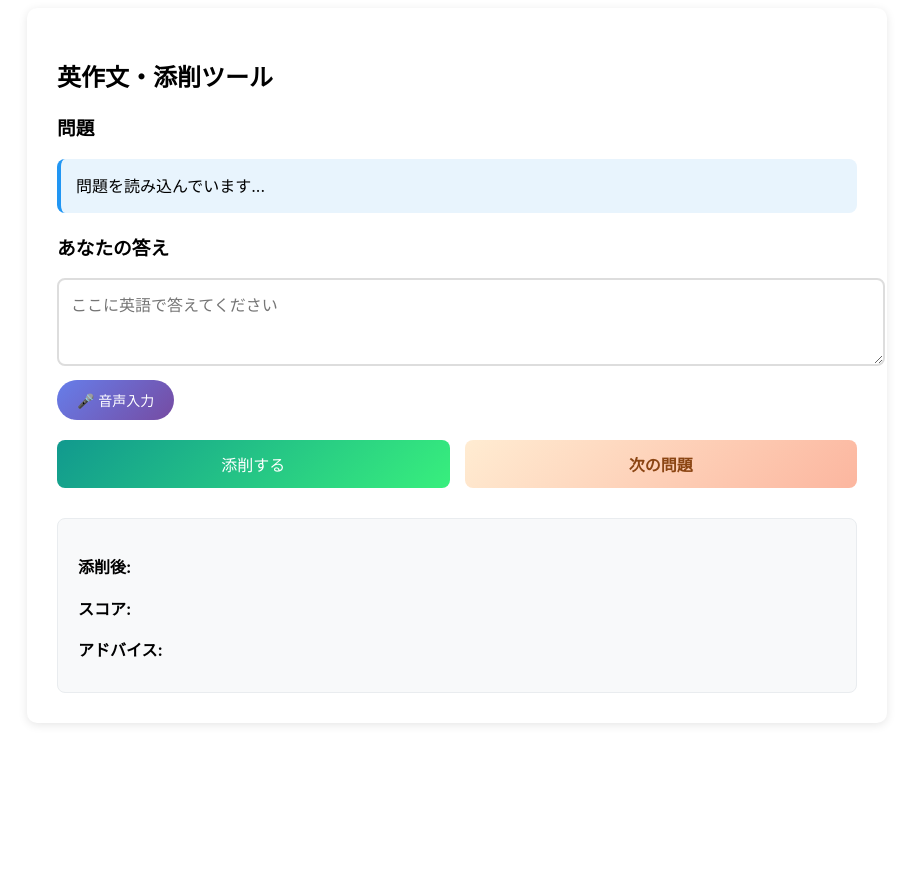
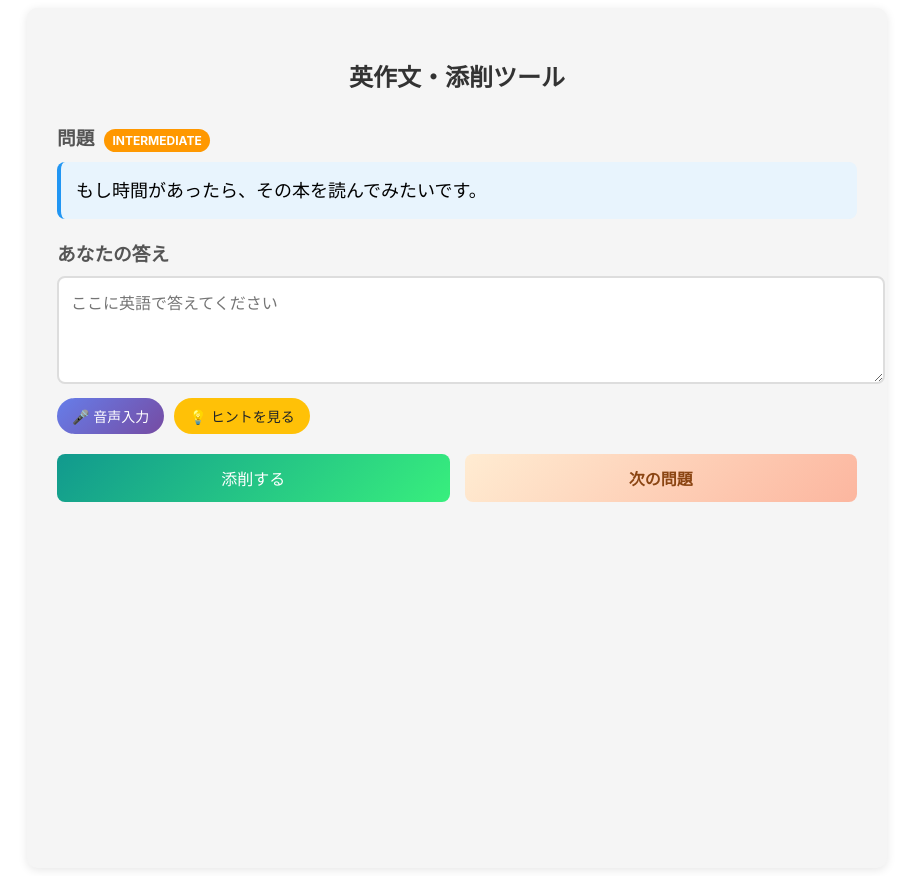
Before and after one commit to kajironpu/english-checker-new, a Next.js app: page / in a window 1280 px wide. Shown: the whole page, without its empty margins (183-1099 px from the left). Before the commit the page ends 800 px from the top, so only its background shows below. Built offline with nearby package versions, Linux system fonts and the light colour scheme.

Commit message:
Add problem database and enhanced features

```diff
--- a/pages/index.js
+++ b/pages/index.js
@@ -1,12 +1,58 @@
 import { useState, useEffect } from 'react';
-import styles from '../styles/Home.module.css';
+
+// 問題データベース
+const problemsDB = [
+  {
+    id: 1,
+    japanese: "私は毎朝7時に起きます。",
+    level: "beginner",
+    hints: ["wake up", "every morning", "at 7 o'clock"]
+  },
+  {
+    id: 2,
+    japanese: "昨日、友達と映画を見に行きました。",
+    level: "beginner",
+    hints: ["yesterday", "went to see", "with my friend"]
+  },
+  {
+    id: 3,
+    japanese: "来年、日本を訪問する予定です。",
+    level: "intermediate",
+    hints: ["next year", "plan to", "visit"]
+  },
+  {
+    id: 4,
+    japanese: "もし時間があったら、その本を読んでみたいです。",
+    level: "intermediate",
+    hints: ["if I had time", "would like to", "try reading"]
+  },
+  {
+    id: 5,
+    japanese: "彼女は環境問題について深く考えている。",
+    level: "advanced",
+    hints: ["environmental issues", "thinking deeply", "about"]
+  }
+];
 
 export default function EnglishChecker() {
-  const [problem, setProblem] = useState('問題を読み込んでいます...');
+  const [currentProblem, setCurrentProblem] = useState(null);
   const [userAnswer, setUserAnswer] = useState('');
   const [corrected, setCorrected] = useState('');
   const [score, setScore] = useState('');
   const [advice, setAdvice] = useState('');
+  const [showHints, setShowHints] = useState(false);
+
+  // 初回読み込み時に問題をロード
+  useEffect(() => {
+    loadRandomProblem();
+  }, []);
+
+  // ランダムな問題を読み込み
+  const loadRandomProblem = () => {
+    const randomIndex = Math.floor(Math.random() * problemsDB.length);
+    setCurrentProblem(problemsDB[randomIndex]);
+    setShowHints(false);
+  };
 
   // 音声入力機能
   const handleVoiceInput = () => {
@@ -14,65 +60,253 @@ export default function EnglishChecker() {
       const SpeechRecognition = window.SpeechRecognition || window.webkitSpeechRecognition;
       const recognition = new SpeechRecognition();
       recognition.lang = 'en-US';
+      recognition.continuous = false;
+      recognition.interimResults = false;
+
       recognition.onresult = (event) => {
         const transcript = event.results[0][0].transcript;
-        setUserAnswer(transcript);
+        setUserAnswer(prevAnswer => prevAnswer + ' ' + transcript);
       };
+
+      recognition.onerror = (event) => {
+        console.error('Speech recognition error:', event.error);
+        alert('音声認識エラー: ' + event.error);
+      };
+
       recognition.start();
     } else {
-      alert('音声認識がサポートされていません');
+      alert('お使いのブラウザは音声認識をサポートしていません。Chrome等をご利用ください。');
     }
   };
 
-  // 添削機能（仮の実装）
+  // 簡単な添削機能（実装例）
   const handleCheck = () => {
-    setCorrected('Sample corrected text');
-    setScore('85/100');
-    setAdvice('Good job! Consider using more varied vocabulary.');
+    if (!userAnswer.trim()) {
+      alert('回答を入力してください。');
+      return;
+    }
+
+    // 基本的なスコアリング（実際にはAI APIを使用）
+    const wordCount = userAnswer.trim().split(/\s+/).length;
+    let baseScore = Math.min(wordCount * 10, 70); // 語数ベース
+
+    // 基本的な文法チェック（例）
+    const hasCapital = /^[A-Z]/.test(userAnswer.trim());
+    const hasPeriod = /\.$/.test(userAnswer.trim());
+
+    if (hasCapital) baseScore += 10;
+    if (hasPeriod) baseScore += 10;
+
+    // 簡単な修正例
+    let correctedText = userAnswer;
+    if (!hasCapital) {
+      correctedText = correctedText.charAt(0).toUpperCase() + correctedText.slice(1);
+    }
+    if (!hasPeriod) {
+      correctedText += '.';
+    }
+
+    setCorrected(correctedText);
+    setScore(`${Math.min(baseScore, 100)}/100`);
+
+    // レベル別のアドバイス
+    const level = currentProblem?.level || 'beginner';
+    let adviceText = '';
+
+    switch(level) {
+      case 'beginner':
+        adviceText = 'Good start! Try to use simple present or past tense.';
+        break;
+      case 'intermediate':
+        adviceText = 'Nice work! Consider using more complex sentence structures.';
+        break;
+      case 'advanced':
+        adviceText = 'Well done! Focus on nuanced expressions and advanced vocabulary.';
+        break;
+    }
+
+    setAdvice(adviceText);
   };
 
   // 次の問題
   const handleNext = () => {
-    setProblem('新しい問題がロードされました...');
+    loadRandomProblem();
     setUserAnswer('');
     setCorrected('');
     setScore('');
     setAdvice('');
   };
 
+  const styles = {
+    container: {
+      maxWidth: '800px',
+      margin: '0 auto',
+      background: 'white',
+      padding: '30px',
+      borderRadius: '10px',
+      boxShadow: '0 2px 10px rgba(0, 0, 0, 0.1)',
+      fontFamily: '-apple-system, BlinkMacSystemFont, "Segoe UI", Roboto, sans-serif',
+      minHeight: '100vh',
+      backgroundColor: '#f5f5f5',
+    },
+    problem: {
+      backgroundColor: '#e8f4fd',
+      padding: '15px',
+      borderRadius: '8px',
+      borderLeft: '4px solid #2196F3',
+      marginBottom: '20px',
+      fontSize: '18px',
+      lineHeight: '1.5',
+      fontWeight: '500',
+    },
+    levelBadge: {
+      display: 'inline-block',
+      padding: '4px 8px',
+      borderRadius: '12px',
+      fontSize: '12px',
+      fontWeight: 'bold',
+      color: 'white',
+      marginLeft: '10px',
+      backgroundColor: currentProblem?.level === 'beginner' ? '#4CAF50' :
+                      currentProblem?.level === 'intermediate' ? '#FF9800' : '#F44336'
+    },
+    hints: {
+      backgroundColor: '#fff3cd',
+      padding: '10px',
+      borderRadius: '5px',
+      marginBottom: '15px',
+      fontSize: '14px',
+      border: '1px solid #ffeaa7'
+    },
+    userAnswer: {
+      width: '100%',
+      padding: '12px',
+      border: '2px solid #ddd',
+      borderRadius: '8px',
+      fontSize: '16px',
+      resize: 'vertical',
+      minHeight: '80px',
+      marginBottom: '10px',
+    },
+    buttonRow: {
+      display: 'flex',
+      gap: '10px',
+      marginBottom: '20px',
+      alignItems: 'center'
+    },
+    voiceInputBtn: {
+      background: 'linear-gradient(135deg, #667eea 0%, #764ba2 100%)',
+      color: 'white',
+      border: 'none',
+      padding: '8px 15px',
+      borderRadius: '20px',
+      cursor: 'pointer',
+      fontSize: '14px',
+    },
+    hintsBtn: {
+      background: '#ffc107',
+      color: '#212529',
+      border: 'none',
+      padding: '8px 15px',
+      borderRadius: '20px',
+      cursor: 'pointer',
+      fontSize: '14px',
+    },
+    buttonGroup: {
+      display: 'flex',
+      gap: '15px',
+      marginBottom: '30px',
+    },
+    checkBtn: {
+      flex: 1,
+      padding: '12px 20px',
+      border: 'none',
+      borderRadius: '8px',
+      fontSize: '16px',
+      cursor: 'pointer',
+      background: 'linear-gradient(135deg, #11998e 0%, #38ef7d 100%)',
+      color: 'white',
+    },
+    nextBtn: {
+      flex: 1,
+      padding: '12px 20px',
+      border: 'none',
+      borderRadius: '8px',
+      fontSize: '16px',
+      cursor: 'pointer',
+      background: 'linear-gradient(135deg, #ffecd2 0%, #fcb69f 100%)',
+      color: '#8b4513',
+      fontWeight: 'bold',
+    },
+    result: {
+      backgroundColor: '#f8f9fa',
+      padding: '20px',
+      borderRadius: '8px',
+      border: '1px solid #e9ecef',
+    }
+  };
+
   return (
-    <div className={styles.container}>
-      <h2>英作文・添削ツール</h2>
-      <h3>問題</h3>
-      <p className={styles.problem}>{problem}</p>
+    <div style={styles.container}>
+      <h2 style={{textAlign: 'center', color: '#333', marginBottom: '30px'}}>英作文・添削ツール</h2>
 
-      <h3>あなたの答え</h3>
+      <h3 style={{color: '#555', margin: '20px 0 10px 0'}}>
+        問題
+        {currentProblem && (
+          <span style={styles.levelBadge}>
+            {currentProblem.level.toUpperCase()}
+          </span>
+        )}
+      </h3>
+
+      <div style={styles.problem}>
+        {currentProblem ? currentProblem.japanese : '問題を読み込んでいます...'}
+      </div>
+
+      {showHints && currentProblem && (
+        <div style={styles.hints}>
+          <strong>ヒント:</strong> {currentProblem.hints.join(', ')}
+        </div>
+      )}
+
+      <h3 style={{color: '#555', margin: '20px 0 10px 0'}}>あなたの答え</h3>
       <textarea
-        className={styles.userAnswer}
+        style={styles.userAnswer}
         placeholder="ここに英語で答えてください"
-        rows="2"
         value={userAnswer}
         onChange={(e) => setUserAnswer(e.target.value)}
       />
 
-      <button className={styles.voiceInputBtn} onClick={handleVoiceInput}>
-        🎤 音声入力
-      </button>
+      <div style={styles.buttonRow}>
+        <button style={styles.voiceInputBtn} onClick={handleVoiceInput}>
+          🎤 音声入力
+        </button>
+        {currentProblem && (
+          <button
+            style={styles.hintsBtn}
+            onClick={() => setShowHints(!showHints)}
+          >
+            💡 {showHints ? 'ヒントを隠す' : 'ヒントを見る'}
+          </button>
+        )}
+      </div>
 
-      <div className={styles.buttonGroup}>
-        <button className={styles.checkBtn} onClick={handleCheck}>
+      <div style={styles.buttonGroup}>
+        <button style={styles.checkBtn} onClick={handleCheck}>
           添削する
         </button>
-        <button className={styles.nextBtn} onClick={handleNext}>
+        <button style={styles.nextBtn} onClick={handleNext}>
           次の問題
         </button>
       </div>
 
-      <div className={styles.result}>
-        <p><strong>添削後:</strong> <span className={styles.corrected}>{corrected}</span></p>
-        <p><strong>スコア:</strong> <span className={styles.score}>{score}</span></p>
-        <p><strong>アドバイス:</strong> <span className={styles.advice}>{advice}</span></p>
-      </div>
+      {(corrected || score || advice) && (
+        <div style={styles.result}>
+          {corrected && <p><strong>添削後:</strong> <span style={{color: '#28a745', fontWeight: 500}}>{corrected}</span></p>}
+          {score && <p><strong>スコア:</strong> <span style={{color: '#007bff', fontWeight: 'bold', fontSize: '18px'}}>{score}</span></p>}
+          {advice && <p><strong>アドバイス:</strong> <span style={{color: '#6f42c1', fontStyle: 'italic'}}>{advice}</span></p>}
+        </div>
+      )}
     </div>
   );
 }
```
